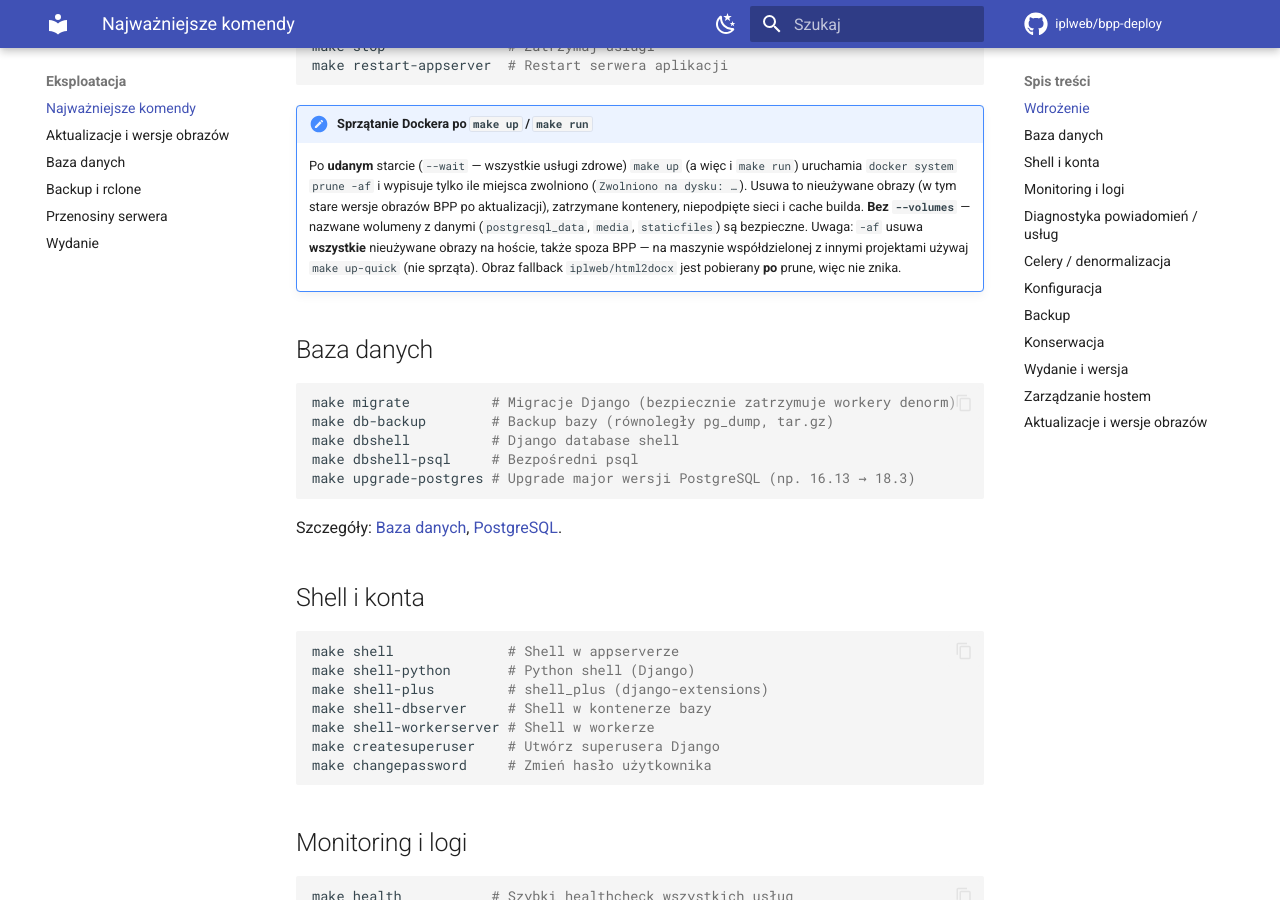
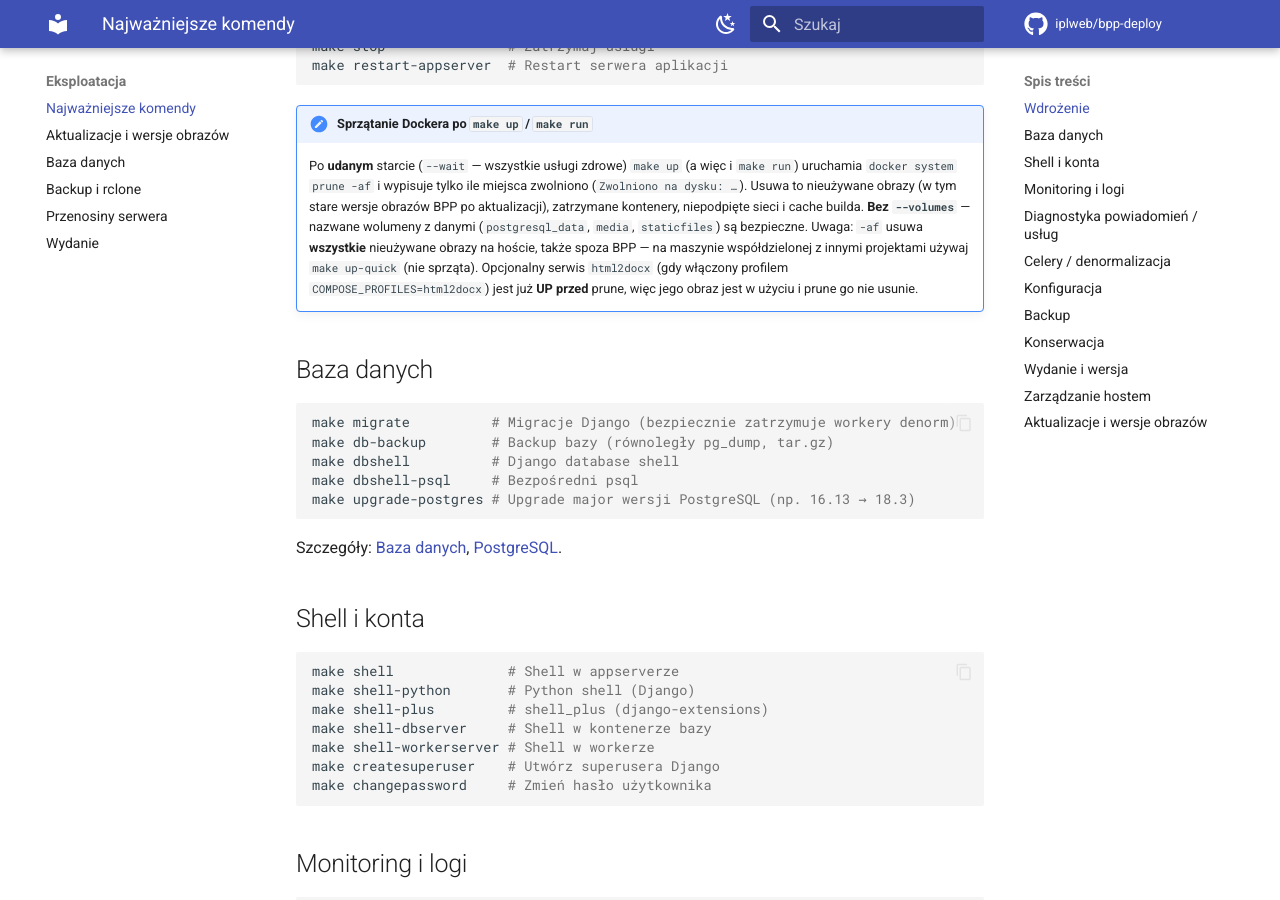
Before and after one commit to iplweb/bpp-deploy, an MkDocs documentation site: the page built from docs/eksploatacja/komendy.md, in a window 1280 px wide and 900 px high, scrolled down 469 px. Built offline with MkDocs 1.6.1 and Material for MkDocs 9.7.7, drawn with Linux system fonts in a browser that asks for light colours; comment, search, counter and statistics services are not loaded.

Commit message:
cleanup: usun martwy stary mechanizm html2docx (flaga + docker pull)
Domyka #16. Poprzednio html2docx dzialal przez flage
DJANGO_BPP_ENABLE_HTML2DOCX_IMAGE, ktora w `make pull`/`up` robila
`docker pull iplweb/html2docx:latest` na host, by appserver mogl go odpalic
przez `docker run` (docker.sock). Po iplweb/bpp#552 (fallback przez HTTP) i #16
(opcjonalny serwis compose z profilem) ten mechanizm jest martwy: nikt nie robi
juz `docker run`, a obraz serwisu pulluje samo `docker compose pull/up` gdy
profil `html2docx` jest aktywny.

- mk/deployment.mk: usunieta zmienna DJANGO_BPP_ENABLE_HTML2DOCX_IMAGE i oba
  bloki `docker pull iplweb/html2docx` (w `pull` i `up`); poprawiony komentarz
  o prune (serwis, gdy wlaczony, jest UP przed prune -> obraz w uzyciu).
- scripts/init-configs.sh: template instancyjnego .env - zamiast starej flagi
  zakomentowany DJANGO_BPP_HTML2DOCX_URL + instrukcja (COMPOSE_PROFILES). Usuniety
  ensure_env_var starej flagi (nie dopisujemy jej do nowych/istniejacych .env).
- docs/eksploatacja/komendy.md: notka o prune zaktualizowana pod model serwisu.

Weryfikacja: bash -n OK, isolated make parse OK, docker compose config valid
(profil ON -> 1 serwis html2docx).

Co-Authored-By: Claude Opus 4.8 (1M context) <noreply@anthropic.com>

```diff
--- a/docs/eksploatacja/komendy.md
+++ b/docs/eksploatacja/komendy.md
@@ -26,8 +26,9 @@ make restart-appserver  # Restart serwera aplikacji
     cache builda. **Bez `--volumes`** — nazwane wolumeny z danymi (`postgresql_data`,
     `media`, `staticfiles`) są bezpieczne. Uwaga: `-af` usuwa **wszystkie** nieużywane
     obrazy na hoście, także spoza BPP — na maszynie współdzielonej z innymi projektami
-    używaj `make up-quick` (nie sprząta). Obraz fallback `iplweb/html2docx` jest
-    pobierany **po** prune, więc nie znika.
+    używaj `make up-quick` (nie sprząta). Opcjonalny serwis `html2docx` (gdy
+    włączony profilem `COMPOSE_PROFILES=html2docx`) jest już **UP przed** prune,
+    więc jego obraz jest w użyciu i prune go nie usunie.
 
 ## Baza danych
 
```
Also changed, not shown: 2 other files.
